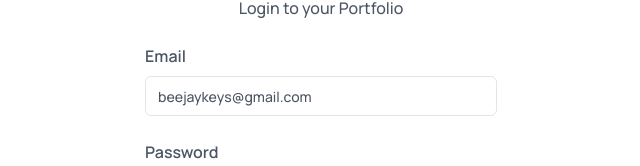
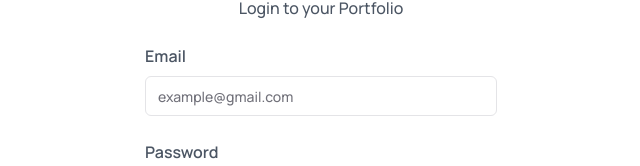
Before and after one commit to Yurex12/beejaykeys, a React (Vite) app: page /login in a window 1280 px wide. Shown: the part 128-294 px from the top of the page, without its empty margins (319-959 px from the left). Built offline with nearby package versions, Linux system fonts and the light colour scheme; no server answers.

Commit message:
remove email and password from login form

```diff
--- a/src/features/auth/LoginForm.tsx
+++ b/src/features/auth/LoginForm.tsx
@@ -21,8 +21,8 @@ export default function LoginForm() {
   const form = useForm<TLoginSchema>({
     resolver: zodResolver(loginSchema),
     defaultValues: {
-      email: "beejaykeys@gmail.com",
-      password: "123456",
+      email: "",
+      password: "",
     },
   });
 
```
Also changed, not shown: 1 other file (tests, documents, lock files or other folders).
